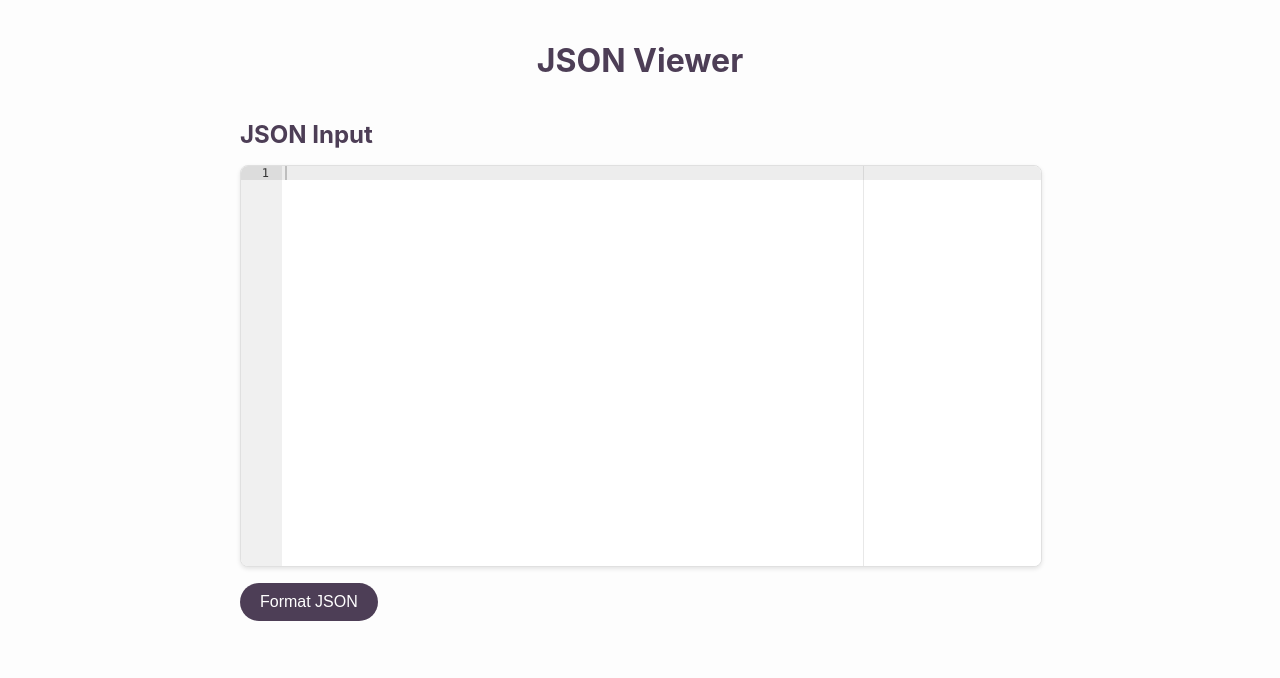
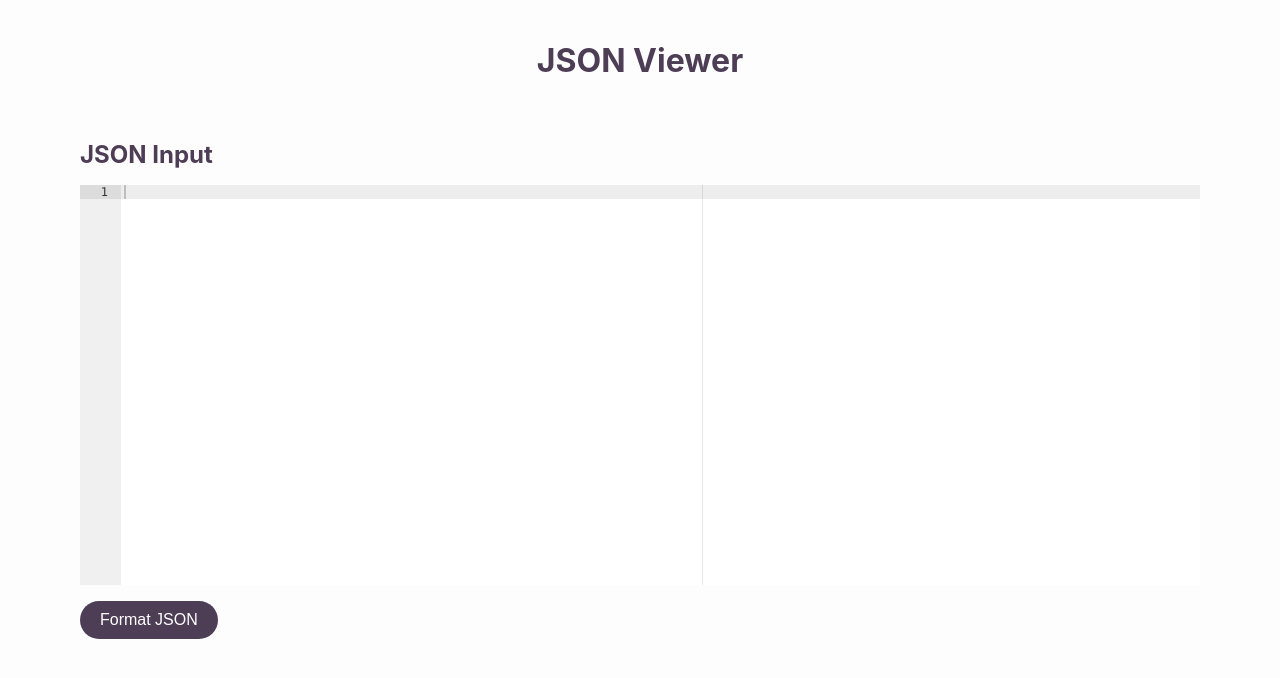
Before and after one commit to dakshpareek/json-viewer, a React (Create React App) app: page / in a window 1280 px wide. Shown: the top 678 px of the page. Built offline with nearby package versions, Linux system fonts and the light colour scheme; the HTML template or start-up script is replaced by a standard one.

Commit message:
feat: add json viewer

```diff
--- a/src/App.css
+++ b/src/App.css
@@ -1,6 +1,8 @@
 .App {
     text-align: center;
     padding: 20px;
+    max-width: 100%;
+    height: auto;
 }
 
 h1 {
--- a/src/components/JsonInput.css
+++ b/src/components/JsonInput.css
@@ -1,10 +1,62 @@
 @import '../styles/variables.css';
 
 .json-input {
-    margin: 20px auto;
-    max-width: 800px;
+    margin: 60px;
+    max-width: none;
+    /* Increased max-width to allow for wider content */
     position: relative;
     text-align: left;
+}
+
+/* Two-column layout when jsonData is present */
+.json-input.two-column {
+    display: flex;
+    flex-wrap: nowrap;
+    /* Prevent items from wrapping */
+    justify-content: space-between;
+    align-items: flex-start;
+    gap: 20px;
+}
+
+.editor-container,
+.viewer-container {
+    flex: 1;
+    min-width: 0;
+}
+
+.editor-container,
+.viewer-container {
+    margin: 0;
+}
+
+/* Adjust widths in two-column layout */
+.json-input.two-column .editor-container,
+.json-input.two-column .viewer-container {
+    width: calc(50% - 10px);
+}
+
+/* Remove or reduce margins to expand content */
+.json-input.two-column .editor-container,
+.json-input.two-column .viewer-container {
+    margin: 0 10px;
+}
+
+/* Ensure Ace Editor and ReactJson take full width */
+.editor-container .ace_editor,
+.viewer-container .react-json-view {
+    width: 100%;
+}
+
+/* Adjust Ace Editor height */
+.editor-container .ace_editor {
+    height: 70vh;
+    /* Increase height as needed */
+}
+
+.viewer-container .react-json-view {
+    max-height: 70vh;
+    /* Match editor height */
+    overflow: auto;
 }
 
 .json-input h2 {
@@ -18,22 +70,6 @@
     text-align: left;
 }
 
-.json-input .ace_editor {
-    border: 1px solid var(--color-muted);
-    border-radius: 8px;
-    box-shadow: 0 2px 4px rgba(0, 0, 0, 0.1);
-}
-
-.json-input .ace_github {
-    background-color: var(--color-background);
-    color: var(--color-text);
-}
-
-.json-input .ace_scroller {
-    font-family: 'Courier New', Courier, monospace;
-    line-height: 1.5;
-}
-
 .format-button {
     margin-top: 16px;
     padding: 10px 20px;
@@ -43,9 +79,31 @@
     border-radius: 28px;
     cursor: pointer;
     font-size: 16px;
+    transition: background-color 0.3s;
 }
 
 .format-button:hover {
     background-color: #3c3045;
     /* Darkened primary color */
 }
+
+/* Responsive adjustments */
+@media (max-width: 768px) {
+    .json-input.two-column {
+        flex-direction: column;
+        align-items: stretch;
+        gap: 0;
+        /* Remove gap for stacked layout */
+    }
+
+    .editor-container,
+    .viewer-container {
+        width: 100%;
+    }
+
+    .editor-container .ace_editor,
+    .viewer-container .react-json-view {
+        height: 50vh;
+        /* Adjust height for smaller screens */
+    }
+}
--- a/src/components/JsonInput.tsx
+++ b/src/components/JsonInput.tsx
@@ -8,15 +8,24 @@ import 'ace-builds/src-noconflict/theme-github';
 import parserBabel from 'prettier/parser-babel'; // Correct parser import
 import prettier from 'prettier/standalone';
 
+import ReactJson from 'react-json-view'; // Import ReactJson for the viewer
+
 import './JsonInput.css';
 
 // Configure Ace Editor to load worker scripts from CDN
-ace.config.set('basePath', 'https://cdnjs.cloudflare.com/ajax/libs/ace/1.4.14/');
-ace.config.setModuleUrl('ace/mode/json_worker', 'https://cdnjs.cloudflare.com/ajax/libs/ace/1.4.14/worker-json.js');
+ace.config.set(
+  'basePath',
+  'https://cdnjs.cloudflare.com/ajax/libs/ace/1.4.14/'
+);
+ace.config.setModuleUrl(
+  'ace/mode/json_worker',
+  'https://cdnjs.cloudflare.com/ajax/libs/ace/1.4.14/worker-json.js'
+);
 
 const JsonInput: React.FC = () => {
   const [text, setText] = useState<string>('');
   const [error, setError] = useState<string>('');
+  const [jsonData, setJsonData] = useState<any>(null); // State for parsed JSON data
 
   // Format JSON using Prettier
   const formatJson = (input: string) => {
@@ -25,16 +34,22 @@ const JsonInput: React.FC = () => {
         parser: 'json',
         plugins: [parserBabel],
       });
+      const parsedData = JSON.parse(formatted); // Parse to ensure valid JSON
       setText(formatted);
       setError('');
+      setJsonData(parsedData); // Set the parsed JSON data
     } catch (e) {
       setError((e as Error).message);
+      setJsonData(null); // Clear jsonData if there's an error
     }
   };
 
   // Handle changes in the editor
   const handleChange = (value: string) => {
     setText(value);
+    if (!value.trim()) {
+      setJsonData(null); // Clear jsonData if the editor is empty
+    }
   };
 
   // Handle paste event to autoformat
@@ -43,17 +58,14 @@ const JsonInput: React.FC = () => {
 
     // Check if pastedData is a string
     if (typeof pastedData === 'string') {
-      // It's the pasted text
       pastedText = pastedData;
     } else if (pastedData && pastedData.text) {
-      // If pastedData has a 'text' property, which is an array of strings
       if (Array.isArray(pastedData.text)) {
         pastedText = pastedData.text.join('\n');
       } else if (typeof pastedData.text === 'string') {
         pastedText = pastedData.text;
       }
     } else {
-      // As a fallback, try to get text from clipboardData
       const clipboardData = pastedData.clipboardData || window.clipboardData;
       if (clipboardData) {
         pastedText = clipboardData.getData('Text');
@@ -81,7 +93,8 @@ const JsonInput: React.FC = () => {
   };
 
   return (
-    <div className="json-input">
+    <div className={`json-input ${jsonData ? 'two-column' : ''}`}>
+      <div className="editor-container">
         <h2>JSON Input</h2>
         {error && <div className="error">{error}</div>}
         <AceEditor
@@ -108,6 +121,30 @@ const JsonInput: React.FC = () => {
           Format JSON
         </button>
       </div>
+
+      {jsonData && (
+        <div className="viewer-container">
+          <h2>JSON Viewer</h2>
+          <ReactJson
+            src={jsonData}
+            name={null}
+            collapsed={true} // Collapse all levels by default
+            enableClipboard={false}
+            displayDataTypes={false}
+            displayObjectSize={false}
+            theme="rjv-default"
+            style={{
+              padding: '20px',
+              borderRadius: '8px',
+              backgroundColor: 'var(--color-background)',
+              border: '1px solid var(--color-muted)',
+              maxHeight: '400px',
+              overflow: 'auto',
+            }}
+          />
+        </div>
+      )}
+    </div>
   );
 };
 
```
Lines whose indentation alone changed are shown as unchanged.
